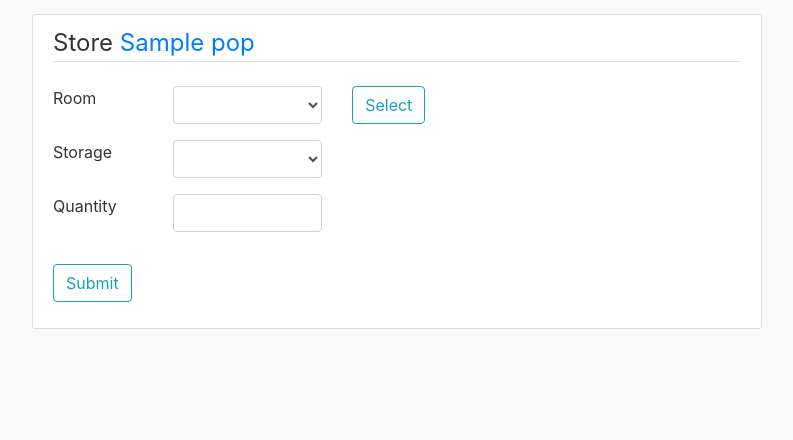
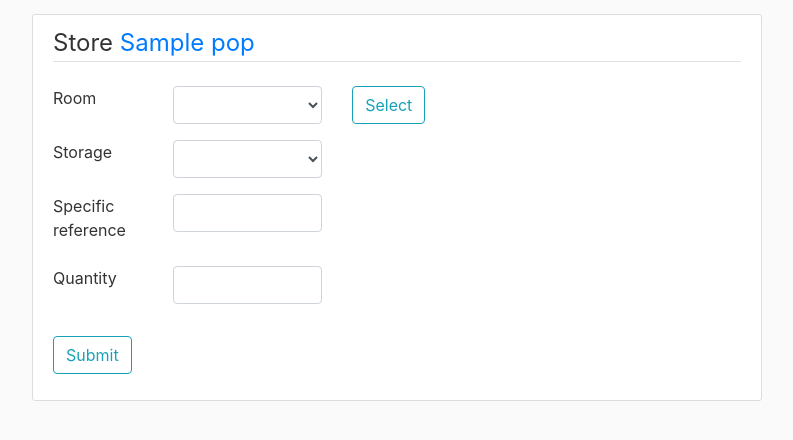
Before and after one commit to gregov77/inventory, a Flask app: a page that uses app/templates/storeItem.html in a window 1280 px wide. Shown: the part 66-506 px from the top of the page, without its empty margins (53-846 px from the left). Run offline with Flask 2, Linux system fonts and the light colour scheme; a user stored in the database is signed in; a database or web service that is not in the repository returns one stand-in record (values such as "Sample title"); lists and menus that the app fills with data are empty; parts of the project's set-up code (start-up, migrations or seed data) failed here and were passed over; some libraries are stand-ins or nearby versions.

Commit message:
added an instock reference

```diff
--- a/app/forms.py
+++ b/app/forms.py
@@ -65,6 +65,7 @@ class SearchedItemForm(FlaskForm):
     code = StringField('Code', validators=[DataRequired()])
     room = StringField('Room', validators=[DataRequired()])
     storage = StringField('Storage', validators=[DataRequired()])
+    instock_ref = StringField('Specific reference')
     stocked_date = StringField('Date', validators=[DataRequired()])
     quantity = IntegerField('Quantity',validators=[DataRequired()])
 
@@ -102,6 +103,7 @@ class StoreForm(FlaskForm):
     roomSelect = SelectField('Room', coerce=str, validators=[DataRequired()])
     roomSubmit = SubmitField('Select')
     storageSelect = SelectField('Storage', coerce=str)
+    instock_ref = StringField('Specific reference')
     quantity = IntegerField('Quantity')
     submit = SubmitField('Submit')
 
--- a/app/item/routes.py
+++ b/app/item/routes.py
@@ -105,7 +105,8 @@ def storeItem(itemId):
         newStock = InStock(code=itemId,
                            quantity=int(form.quantity.data),
                            room=form.roomSelect.data,
-                           storage=form.storageSelect.data)
+                           storage=form.storageSelect.data,
+                           instock_ref=form.instock_ref.data)
         query = {'$and':[{'code':newStock.code},
                          {'room':newStock.room},
                          {'storage':newStock.storage}]}
--- a/app/models.py
+++ b/app/models.py
@@ -8,7 +8,7 @@ def load_user(user_id):
     return User(user)
 
 
-class User():
+class User:
     '''
         Class to define user characteristics.
 
@@ -58,15 +58,17 @@ class InStock:
         quantity(int): quantity stocked
         room(str): room in which the products are stocked
         storage(str): place in which the products are stocked
+        instock_ref(str): specific reference for the stocked product
 
     Returns:
         Instance of Instock with extra variable stocked_date(datetime.utcnow() as data/time of entry
         into the stock.
     '''
     def __init__(self, id_=None, code=None, quantity=None,
-                 room=None, storage=None):
+                 room=None, storage=None, instock_ref=None):
         self.code = code
         self.quantity = quantity
         self.room = room
         self.storage = storage
+        self.instock_ref = instock_ref
         self.stocked_date = datetime.utcnow()
--- a/app/templates/inventory.html
+++ b/app/templates/inventory.html
@@ -27,6 +27,7 @@
                 <th scope='col'>Code</th>
                 <th scope='col'>Room</th>
                 <th scope='col'>Storage</th>
+                <th scope='col'>Reference</th>
                 <th scope='col'>Date stocked</th>
                 <th scope='col'>Quantity</th>
               </tr>
@@ -39,6 +40,7 @@
                 <th scope='row' class='align-middle'>{{ item.code.data }}</th>
                 <td class='align-middle'>{{ item.room.data }}</td>
                 <td class='align-middle'>{{ item.storage.data }}</td>
+                <td class='align-middle'>{{ item.instock_ref.data }}</td>
                 <td class='align-middle'>{{ item.stocked_date.data }}</td>
                 <td class='align-middle'>{{ item.quantity(class="form-control") }}</td>
               </tr>
--- a/app/templates/storeItem.html
+++ b/app/templates/storeItem.html
@@ -26,6 +26,14 @@
             </div>
             <div class="form-group row">
                 <div class='col-lg-2'>
+                    {{ form.instock_ref.label(class='form-control-label') }}
+                </div>
+                <div class='col-lg-3'>
+                    {{ form.instock_ref(class='form-control') }}
+                </div>
+            </div>
+            <div class="form-group row">
+                <div class='col-lg-2'>
                     {{ form.quantity.label(class='form-control-label') }}
                 </div>
                 <div class='col-lg-3'>
```
Also changed, not shown: app/invtory/routes.py (+6 -7 lines).
